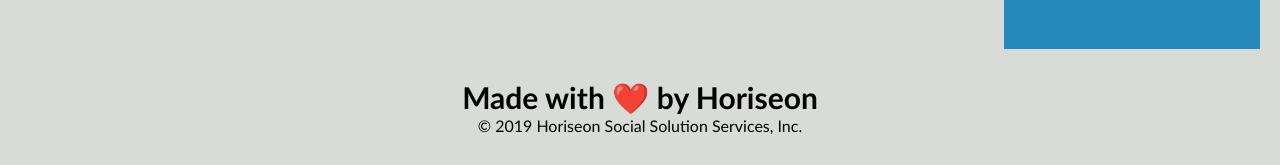
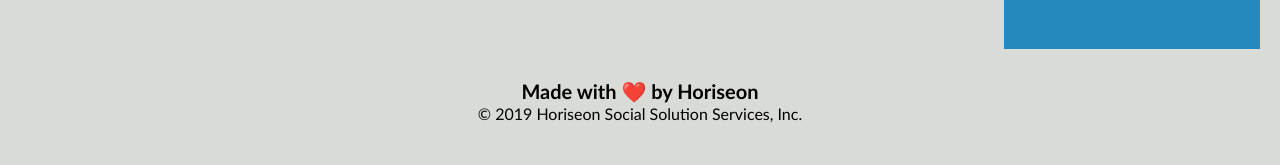
Before and after one commit to ghmurphy2/Accesibilty-Demo, a plain HTML site: page index.html in a window 1280 px wide. Shown: the part 1870-2035 px from the top of the page. Drawn offline with Linux system fonts and the light colour scheme.

Commit message:
Final css, html

```diff
--- a/assets/css/style.css
+++ b/assets/css/style.css
@@ -7,7 +7,7 @@
 body {
     background-color: #d9dcd6;
 }
-
+/* consoladated */
 header {
     padding: 20px;
     font-family: 'Trebuchet MS', 'Lucida Sans Unicode', 'Lucida Grande', 'Lucida Sans', Arial, sans-serif;
@@ -36,7 +36,7 @@ header nav ul {
     list-style-type: none;
 }
 
-.header nav ul li {
+header nav ul li {
     display: inline-block;
     margin-left: 25px;
 }
@@ -118,10 +118,13 @@ p {
     font-size: 36px;
 }
 /* changed class footer1, consolidatd  */
-.footer1 {
+footer {
     padding: 30px;
     clear: both;
     font-family: 'Trebuchet MS', 'Lucida Sans Unicode', 'Lucida Grande', 'Lucida Sans', Arial, sans-serif;
     text-align: center;
+}
+/* removed class */
+footer h2{
     font-size: 20px;
 }
--- a/index.html
+++ b/index.html
@@ -90,7 +90,7 @@
                 </p>
             </article>
         </aside>
-        <footer class="footer1">
+        <footer>
             <h2>Made with ❤️️ by Horiseon</h2>
             <p>
                 &copy; 2019 Horiseon Social Solution Services, Inc.
```
